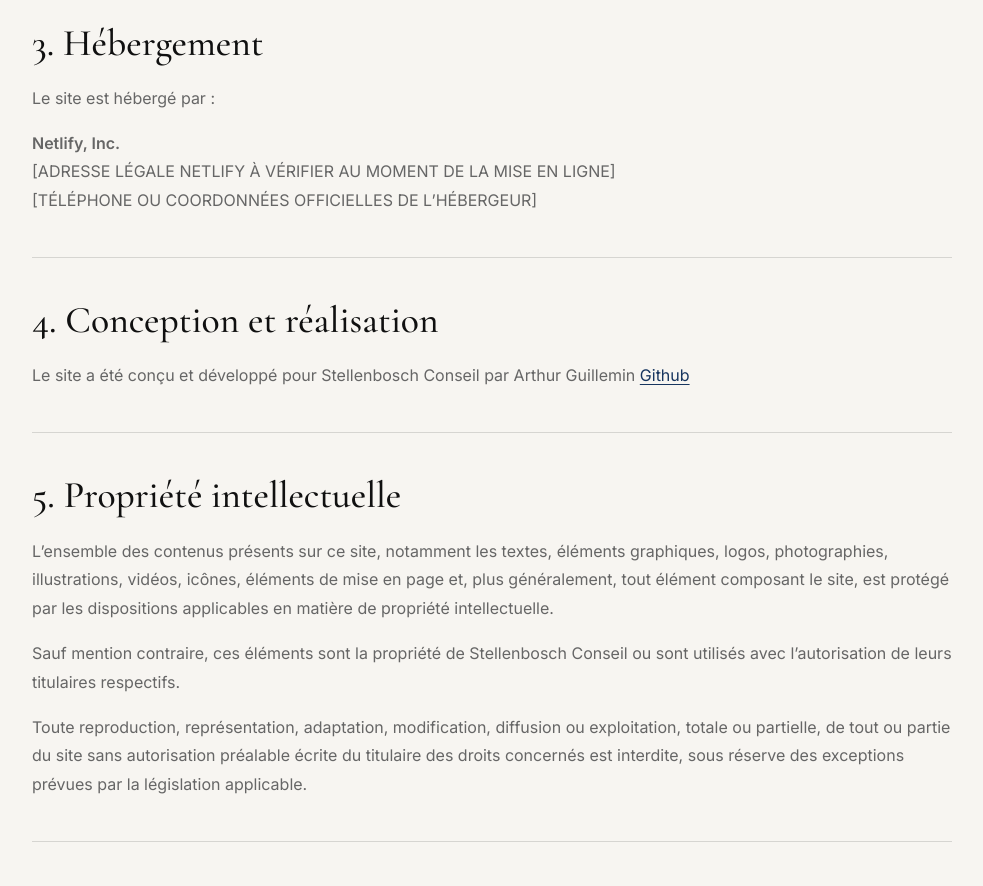
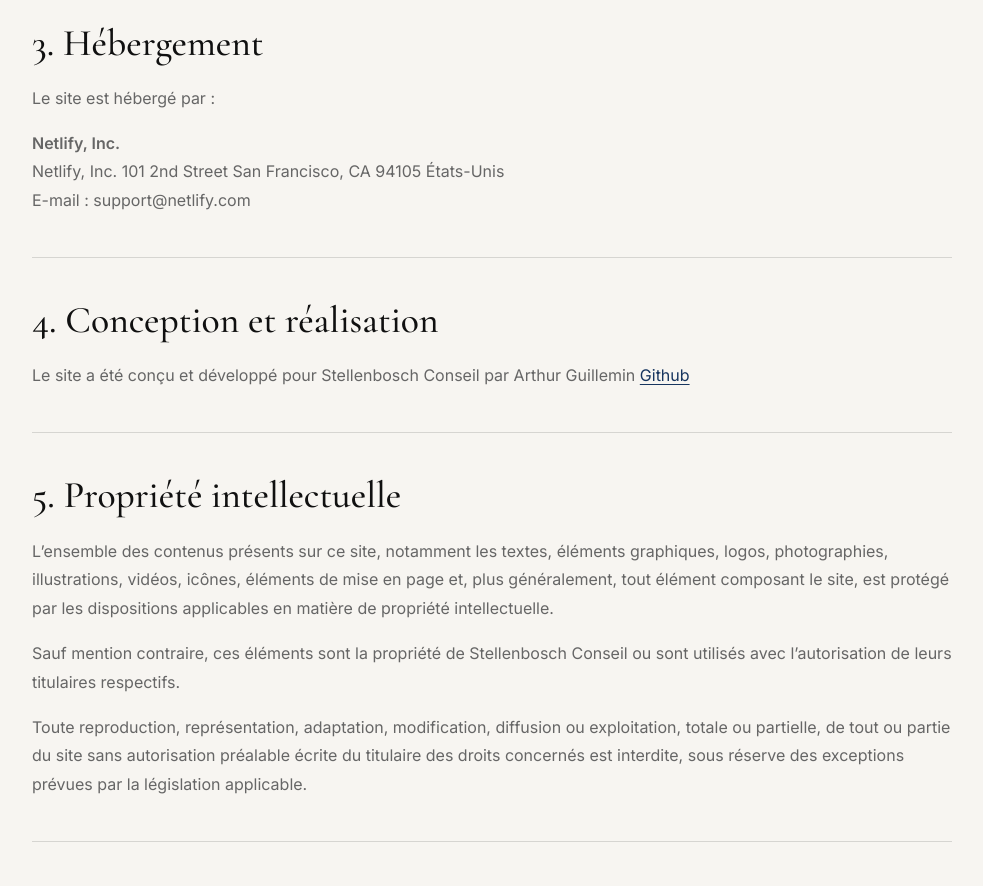
Before and after one commit to arthurGuillemin/stellenbosch-conseil, a React (Vite) app: page /mentions-legales in a window 1280 px wide. Shown: the part 1000-1886 px from the top of the page, without its empty margins (148-1131 px from the left). Built offline with nearby package versions, Linux system fonts and the light colour scheme; no server answers.

Commit message:
fix: add Netlify SPA redirects

```diff
--- a/src/pages/LegalPage.jsx
+++ b/src/pages/LegalPage.jsx
@@ -74,9 +74,12 @@
             <p>
               <strong>Netlify, Inc.</strong>
               <br />
-              [ADRESSE LÉGALE NETLIFY À VÉRIFIER AU MOMENT DE LA MISE EN LIGNE]
+              Netlify, Inc.
+101 2nd Street
+San Francisco, CA 94105
+États-Unis
               <br />
-              [TÉLÉPHONE OU COORDONNÉES OFFICIELLES DE L’HÉBERGEUR]
+              E-mail : support@netlify.com
             </p>
           </section>
 
```
